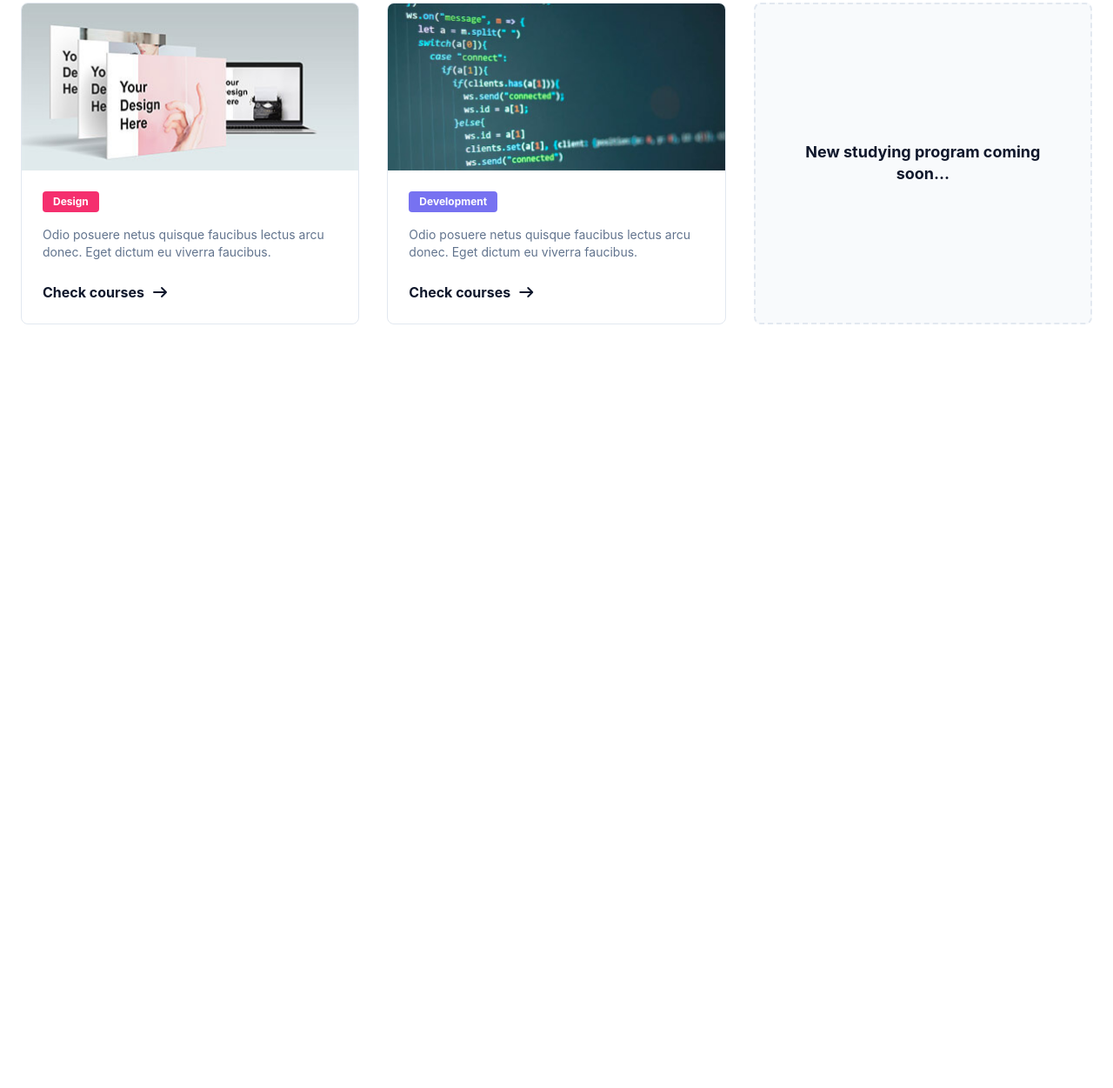
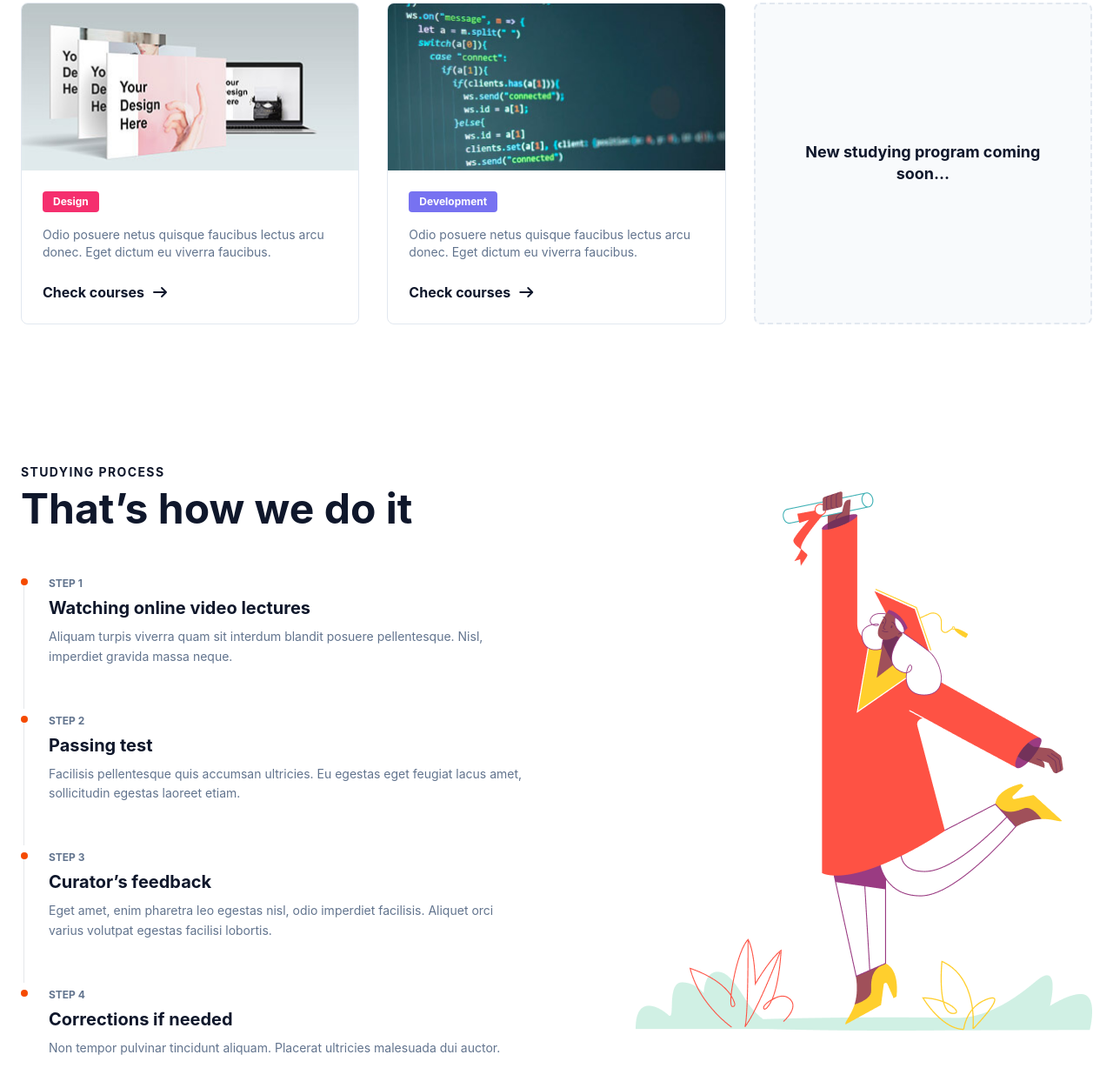
Before and after one commit to usmonnh-hub/CreateX, a website: page page2.html in a window 1280 px wide. Shown: the part 2491-3742 px from the top of the page at 87% size. Before the commit the page ends 2944 px from the top, so only its background shows below. Drawn offline with nearby package versions, Linux system fonts and the light colour scheme; files that its build step writes are made by us from their sources.

Commit message:
page2 section6

```diff
--- a/page2.html
+++ b/page2.html
@@ -225,5 +225,70 @@
 
   </div>
 </section>
+<section class="max-w-7xl mx-auto px-6 py-20 flex flex-col md:flex-row items-center gap-16">
+
+
+  <div class="w-full md:w-1/2">
+    <div class="mb-12">
+      <p class="uppercase tracking-widest text-slate-900 font-bold text-sm mb-2">Studying Process</p>
+      <h2 class="text-4xl md:text-5xl font-[700] text-slate-900">That’s how we do it</h2>
+    </div>
+
+    <div class="space-y-0">
+
+
+      <div class="relative pl-8 pb-12 group">
+
+        <div class="absolute left-[3px] top-2 bottom-0 w-[1px] bg-gray-200 group-last:hidden"></div>
+
+        <div class="absolute left-0 top-2 w-2 h-2 bg-orange-600 rounded-full"></div>
+
+        <span class="text-xs font-bold text-slate-500 uppercase">Step 1</span>
+        <h3 class="text-xl font-bold text-slate-900 mt-1 mb-2">Watching online video lectures</h3>
+        <p class="text-slate-500 text-sm leading-relaxed">
+          Aliquam turpis viverra quam sit interdum blandit posuere pellentesque. Nisl, imperdiet gravida massa neque.
+        </p>
+      </div>
+
+      <div class="relative pl-8 pb-12 group">
+        <div class="absolute left-[3px] top-2 bottom-0 w-[1px] bg-gray-200 group-last:hidden"></div>
+        <div class="absolute left-0 top-2 w-2 h-2 bg-orange-600 rounded-full"></div>
+
+        <span class="text-xs font-bold text-slate-500 uppercase">Step 2</span>
+        <h3 class="text-xl font-bold text-slate-900 mt-1 mb-2">Passing test</h3>
+        <p class="text-slate-500 text-sm leading-relaxed">
+          Facilisis pellentesque quis accumsan ultricies. Eu egestas eget feugiat lacus amet, sollicitudin egestas laoreet etiam.
+        </p>
+      </div>
+
+      <div class="relative pl-8 pb-12 group">
+        <div class="absolute left-[3px] top-2 bottom-0 w-[1px] bg-gray-200 group-last:hidden"></div>
+        <div class="absolute left-0 top-2 w-2 h-2 bg-orange-600 rounded-full"></div>
+
+        <span class="text-xs font-bold text-slate-500 uppercase">Step 3</span>
+        <h3 class="text-xl font-bold text-slate-900 mt-1 mb-2">Curator’s feedback</h3>
+        <p class="text-slate-500 text-sm leading-relaxed">
+          Eget amet, enim pharetra leo egestas nisl, odio imperdiet facilisis. Aliquet orci varius volutpat egestas facilisi lobortis.
+        </p>
+      </div>
+
+      <div class="relative pl-8 group">
+        <div class="absolute left-0 top-2 w-2 h-2 bg-orange-600 rounded-full"></div>
+        <span class="text-xs font-bold text-slate-500 uppercase">Step 4</span>
+        <h3 class="text-xl font-bold text-slate-900 mt-1 mb-2">Corrections if needed</h3>
+        <p class="text-slate-500 text-sm leading-relaxed">
+          Non tempor pulvinar tincidunt aliquam. Placerat ultricies malesuada dui auctor.
+        </p>
+      </div>
+
+    </div>
+  </div>
+
+  <div class="w-full md:w-1/2 flex justify-center md:justify-end">
+
+    <img src="src/images/gjhjghkhgkgjhkjkghjkghgkhjghjkjhg.png" alt="Graduation illustration" class="max-w-full h-auto">
+  </div>
+
+</section>
 </body>
 </html>
```
Also changed, not shown: src/images/gjhjghkhgkgjhkjkghjkghgkhjghjkjhg.png (added).
